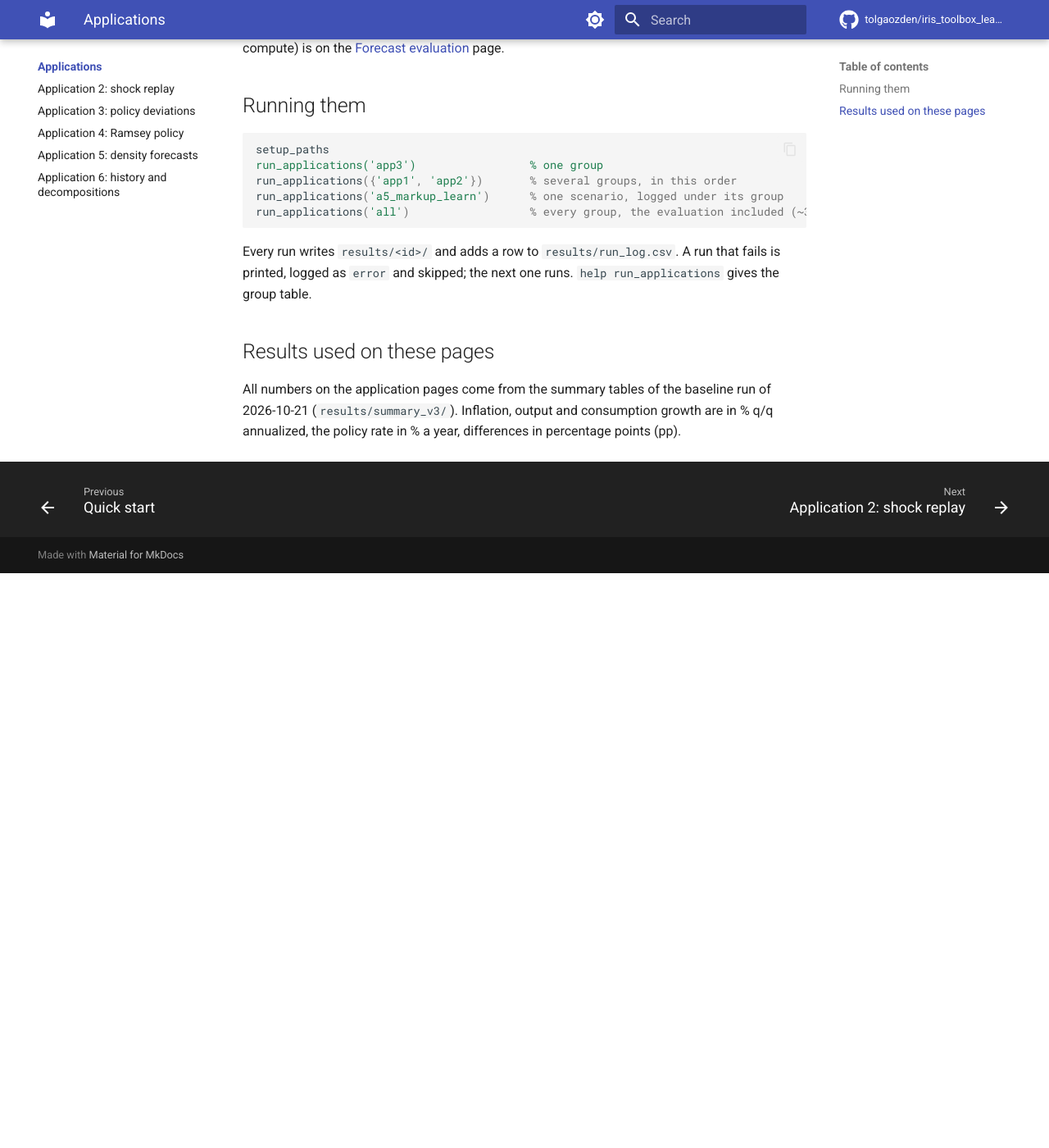
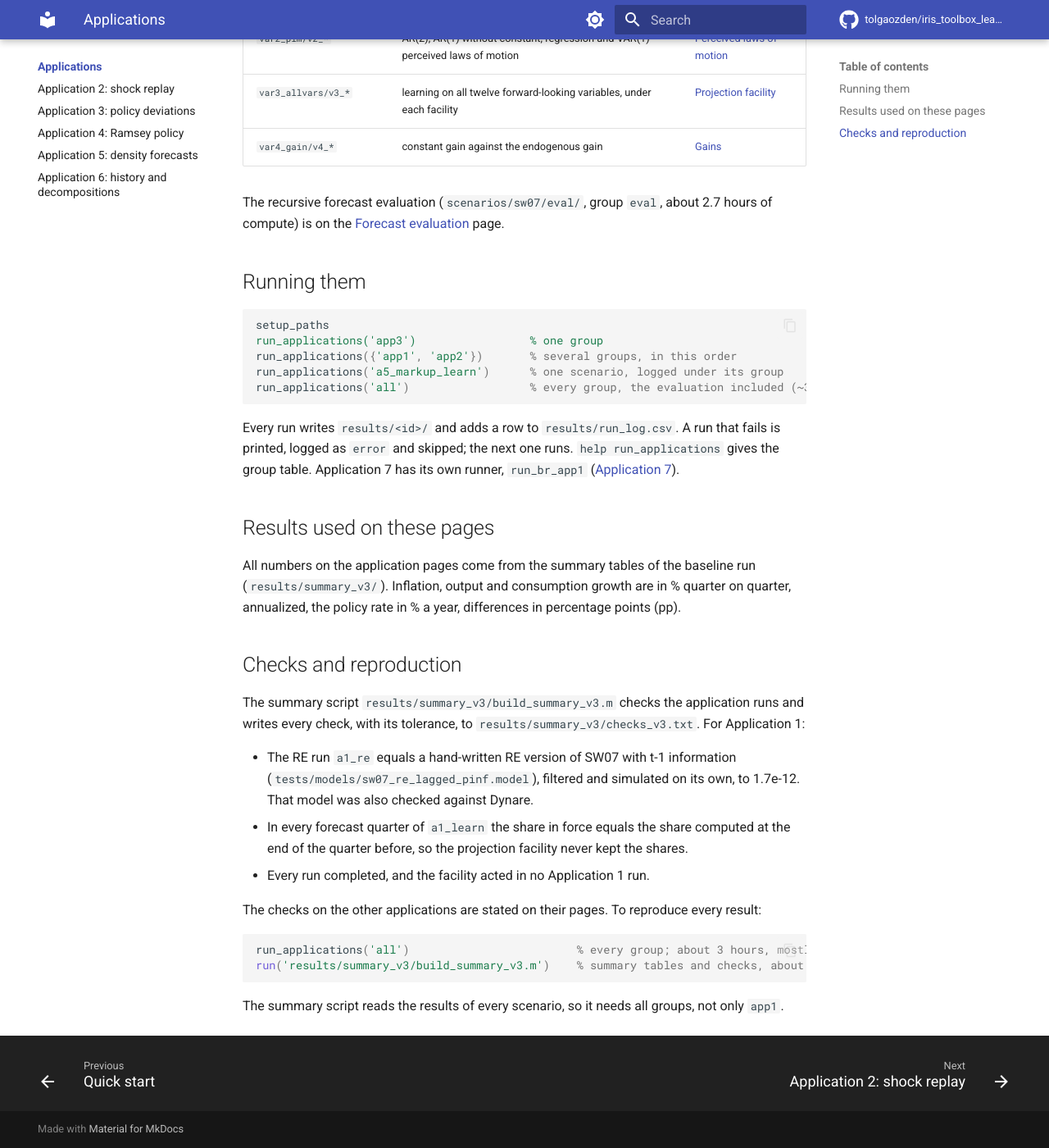
Before and after one commit to HetLearn/iris_toolbox_learning, an MkDocs documentation site: the page built from docs_site/applications/index.md, in a window 1280 px wide and 1400 px high, scrolled down 1531 px. Shown: the whole window at 82% size. Built offline with MkDocs 1.6.1 and Material for MkDocs 9.7.7, drawn with Linux system fonts in a browser that asks for light colours; comment, search, counter and statistics services are not loaded; before the commit the page ends 2230 px from its top, so only the background shows below that; some of the changed text lies outside the part shown.

Commit message:
Site page revised to the writing rules (docs_site/applications/index.md)
US spelling, no second person, abbreviations spelled out on first use, internal dates and labels removed, notation aligned with the technical appendix.

````diff
--- a/docs_site/applications/index.md
+++ b/docs_site/applications/index.md
@@ -1,18 +1,19 @@
 # Applications
 
-The project runs six applications on the Smets-Wouters (2007) model, all from the 2022Q2
-inflation peak or over the full history, each in an RE version and a learning version. They
-share the [project baseline](../tutorial/application-1.md#3-the-baseline-settings) and differ
-only in the lines their scenario files set.
+The project runs seven applications on the Smets and Wouters (2007) model (SW07), all from the
+2022Q2 inflation peak or over the full history, each in a rational expectations (RE) version
+and a learning version. They share the [project baseline](app1-peak.md#3-the-baseline-settings)
+and differ only in the lines their scenario files set.
 
-| Application | Question | Main option | Scenario folder | Runner group | Time |
+| Application | Question | Main option | Scenario folder | Runner | Time |
 |---|---|---|---|---|---|
-| [1. Peak forecast](../tutorial/application-1.md) | How fast does inflation fall from the peak with zero shocks? | `expectations.mode` | `scenarios/sw07/app1_peak/` | `app1` | ~30 s |
+| [1. Peak forecast](app1-peak.md) | How fast does inflation fall from the peak with zero shocks? | `expectations.mode` | `scenarios/sw07/app1_peak/` | `app1` | ~30 s |
 | [2. Shock replay](app2-replay.md) | Feed in the shocks the RE model says hit the economy: what does the learning economy make of them? | `shocks.source` | `app2_replay/` | `app2` | ~10 s |
-| [3. Policy deviations](app3-policy.md) | Hold the rate 100 bp below or above the Taylor rule for a year | `conditions` | `app3_policy/` | `app3` | ~30 s |
+| [3. Policy deviations](app3-policy.md) | Hold the rate 100 basis points (bp) below or above the Taylor rule for a year | `conditions` | `app3_policy/` | `app3` | ~30 s |
 | [4. Ramsey policy](app4-ramsey.md) | Optimal policy under commitment against the rule, four sets of loss weights | `policy.*` | `app4_ramsey/` | `app4` | ~2.5 min |
 | [5. Density forecasts](app5-density.md) | How uncertain is the forecast with mark-up or demand shocks? | `density.*` | `app5_density/` | `app5` | ~14 min |
 | [6. History and decompositions](app6-history.md) | What history does the learning model back out, and which shocks drove inflation? | `history.mode`, `hetlearn.decompose` | `app6_history/` | `app6` | ~40 s |
+| [7. Further expectation rules](app7-rules.md) | How do seven rules from the bounded-rationality literature change Application 1? | `expectations.types`, `expectations.transforms` | `br_portfolio/` | `run_br_app1('run')` | ~2 min |
 
 Four model variants change one assumption of Application 1. They are described on the option
 pages:
@@ -20,7 +21,7 @@
 | Variant | Change | Page |
 |---|---|---|
 | `var1_re_variant/v1_mc_learn` | model-consistent instead of anchored RE agents | [RE agents](../options/re-agents.md) |
-| `var2_plm/v2_*` | AR(2), AR(1) without constant, regression and VAR(1) PLMs | [Perceived laws of motion](../options/plm.md) |
+| `var2_plm/v2_*` | AR(2), AR(1) without constant, regression and VAR(1) perceived laws of motion | [Perceived laws of motion](../options/plm.md) |
 | `var3_allvars/v3_*` | learning on all twelve forward-looking variables, under each facility | [Projection facility](../options/projection-facility.md) |
 | `var4_gain/v4_*` | constant gain against the endogenous gain | [Gains](../options/gains.md) |
 
@@ -39,10 +40,33 @@
 
 Every run writes `results/<id>/` and adds a row to `results/run_log.csv`. A run that fails is
 printed, logged as `error` and skipped; the next one runs. `help run_applications` gives the
-group table.
+group table. Application 7 has its own runner, `run_br_app1` ([Application 7](app7-rules.md#running-the-rules)).
 
 ## Results used on these pages
 
-All numbers on the application pages come from the summary tables of the baseline run of
-2026-10-21 (`results/summary_v3/`). Inflation, output and consumption growth are in % q/q annualized, the
-policy rate in % a year, differences in percentage points (pp).
+All numbers on the application pages come from the summary tables of the baseline run
+(`results/summary_v3/`). Inflation, output and consumption growth are in % quarter on quarter,
+annualized, the policy rate in % a year, differences in percentage points (pp).
+
+## Checks and reproduction
+
+The summary script `results/summary_v3/build_summary_v3.m` checks the application runs and
+writes every check, with its tolerance, to `results/summary_v3/checks_v3.txt`. For
+Application 1:
+
+- The RE run `a1_re` equals a hand-written RE version of SW07 with t-1 information
+  (`tests/models/sw07_re_lagged_pinf.model`), filtered and simulated on its own, to 1.7e-12.
+  That model was also checked against Dynare.
+- In every forecast quarter of `a1_learn` the share in force equals the share computed at the
+  end of the quarter before, so the projection facility never kept the shares.
+- Every run completed, and the facility acted in no Application 1 run.
+
+The checks on the other applications are stated on their pages. To reproduce every result:
+
+```matlab
+run_applications('all')                         % every group; about 3 hours, mostly the evaluation
+run('results/summary_v3/build_summary_v3.m')    % summary tables and checks, about 3 minutes
+```
+
+The summary script reads the results of every scenario, so it needs all groups, not only
+`app1`.
````
